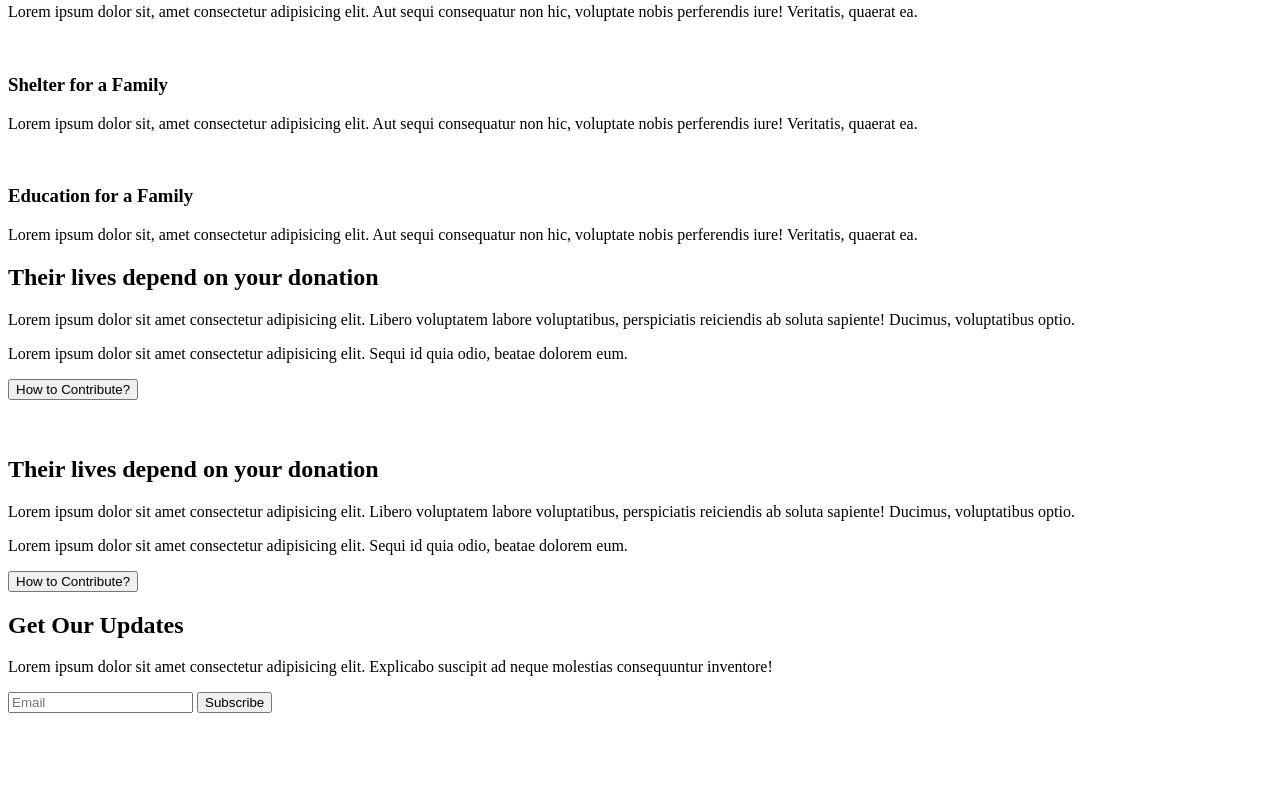
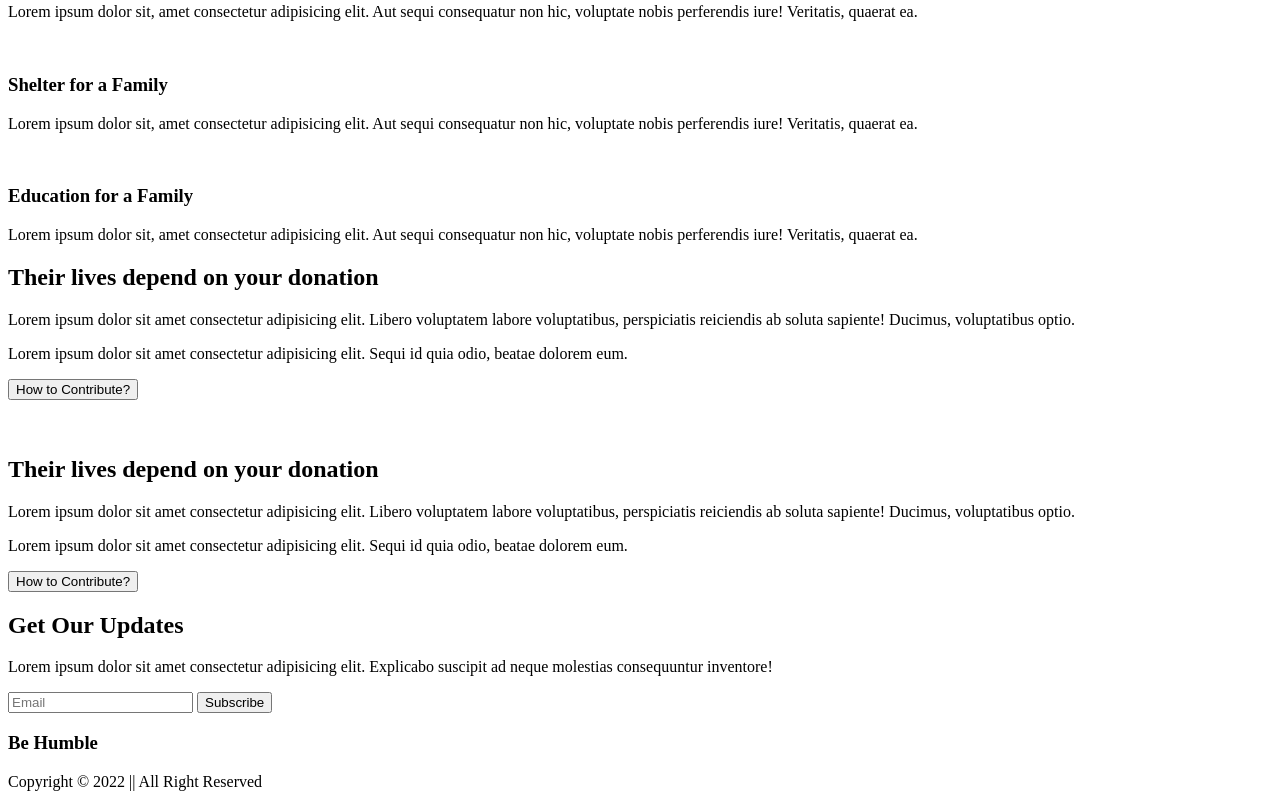
Before and after one commit to arahim-me/donate-today, a plain HTML site: page index.html in a window 1280 px wide. Shown: the part 404-1211 px from the top of the page. Before the commit the page ends 1125 px from the top, so only its background shows below. Drawn offline with Linux system fonts and the light colour scheme.

Commit message:
Footer section html added

```diff
--- a/index.html
+++ b/index.html
@@ -90,8 +90,12 @@
             </div>
         </div>
     </div>
-
-
+    <div class="footer-section">
+        <div class="container">
+            <h3>Be Humble</h3>
+            <p>Copyright &copy; 2022 || All Right Reserved</p>
+        </div>
+    </div>
 </body>
 
 </html>
```
